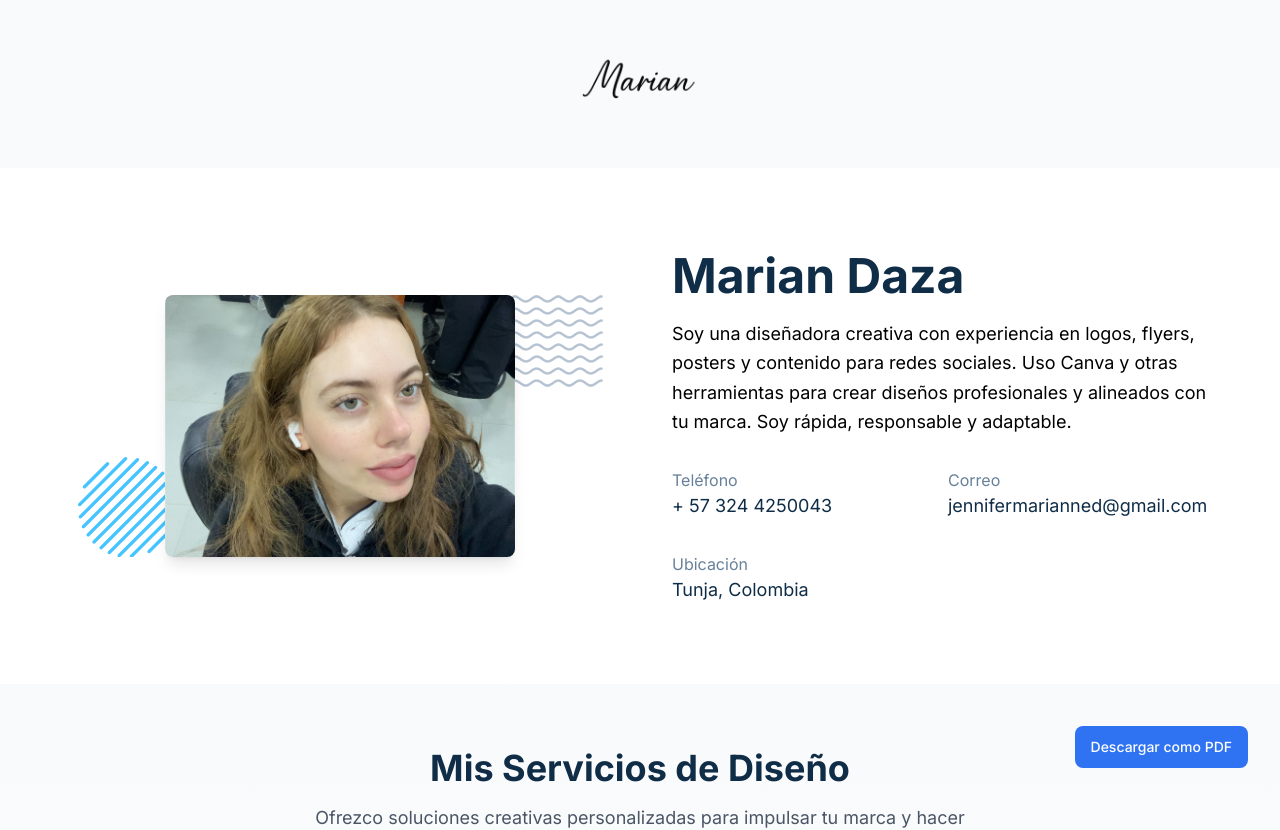
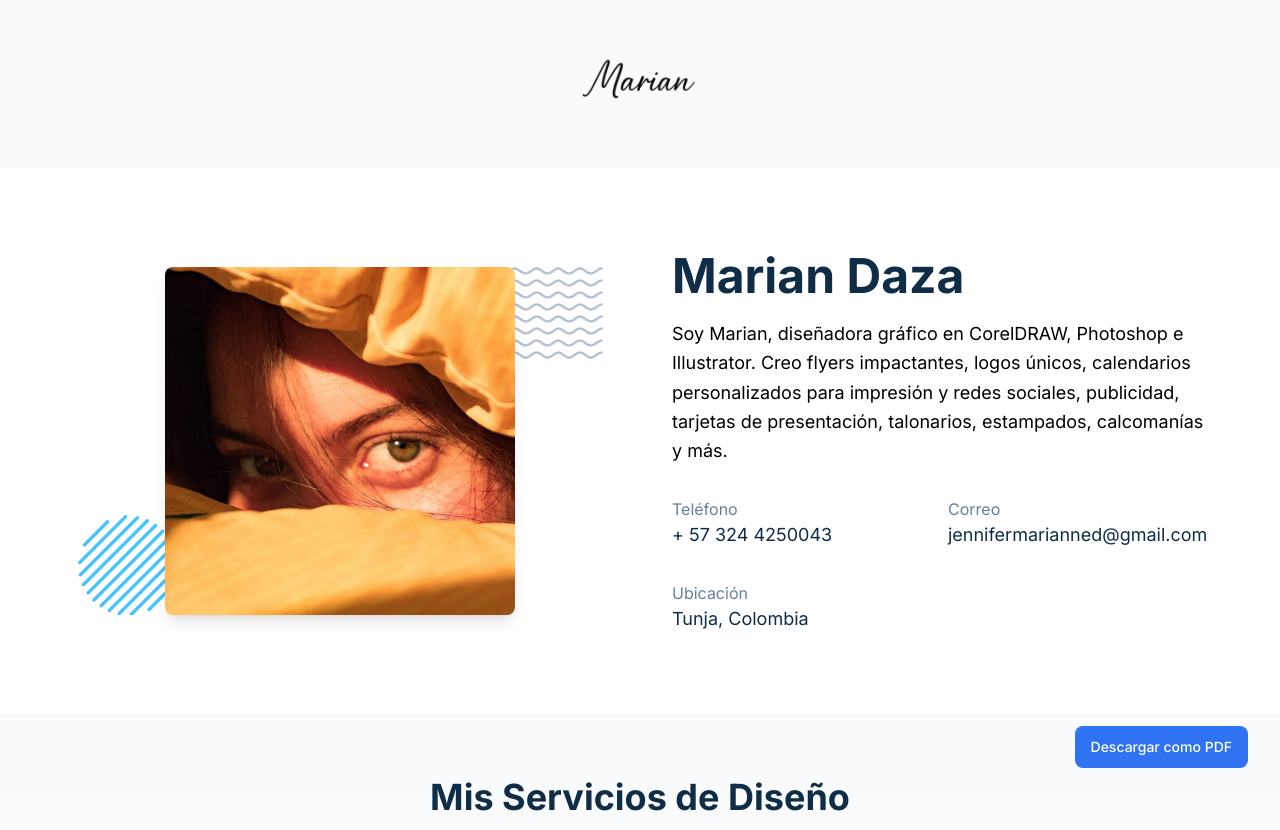
Before and after one commit to JackRakham/portfolio-marian, a Next.js app: page / in a window 1280 px wide. Shown: the top 830 px of the page. Built offline with nearby package versions, Linux system fonts and the light colour scheme.

Commit message:
Update Hero component image source and enhance description text

```diff
--- a/src/components/Home/Hero/index.tsx
+++ b/src/components/Home/Hero/index.tsx
@@ -6,7 +6,7 @@ import { useEdit } from '@/app/api/contex/EditContext'
 
 const Hero = () => {
   const { isEditing } = useEdit()
-  const [imageUrl, setImageUrl] = useState('/images/hero/marian.jpg')
+  const [imageUrl, setImageUrl] = useState('/images/hero/marian4.png')
 
   return (
     <section className='relative bg-cover text-white py-16'>
@@ -63,7 +63,8 @@ const Hero = () => {
             data-aos="fade-up"
             data-aos-delay="500"
           >
-            Soy una diseñadora creativa con experiencia en logos, flyers, posters y contenido para redes sociales. Uso Canva y otras herramientas para crear diseños profesionales y alineados con tu marca. Soy rápida, responsable y adaptable.
+            Soy Marian, diseñadora gráfico en CorelDRAW, Photoshop e Illustrator. Creo flyers impactantes, logos únicos, calendarios
+            personalizados para impresión y redes sociales, publicidad, tarjetas de presentación, talonarios, estampados, calcomanías y más.
           </p>
           <div
             className='grid sm:grid-cols-2 grid-cols-1 mt-4 w-full gap-4'
```
Also changed, not shown: public/images/hero/marian4.png (added).
